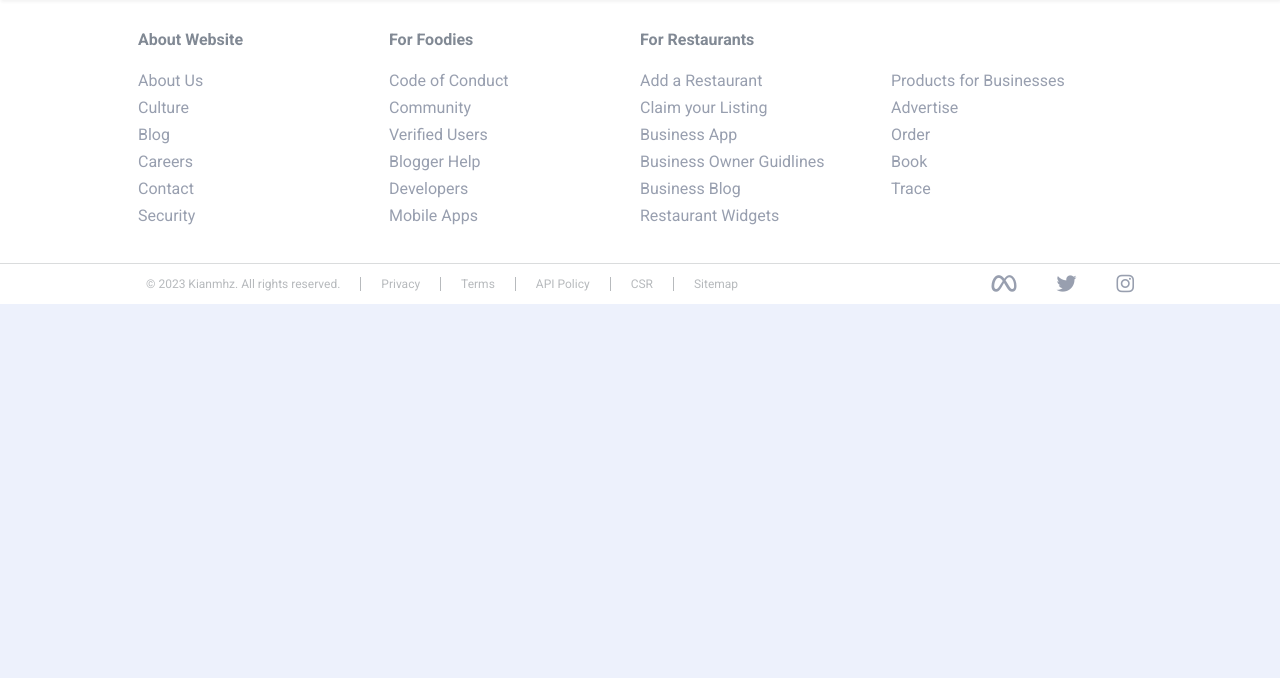
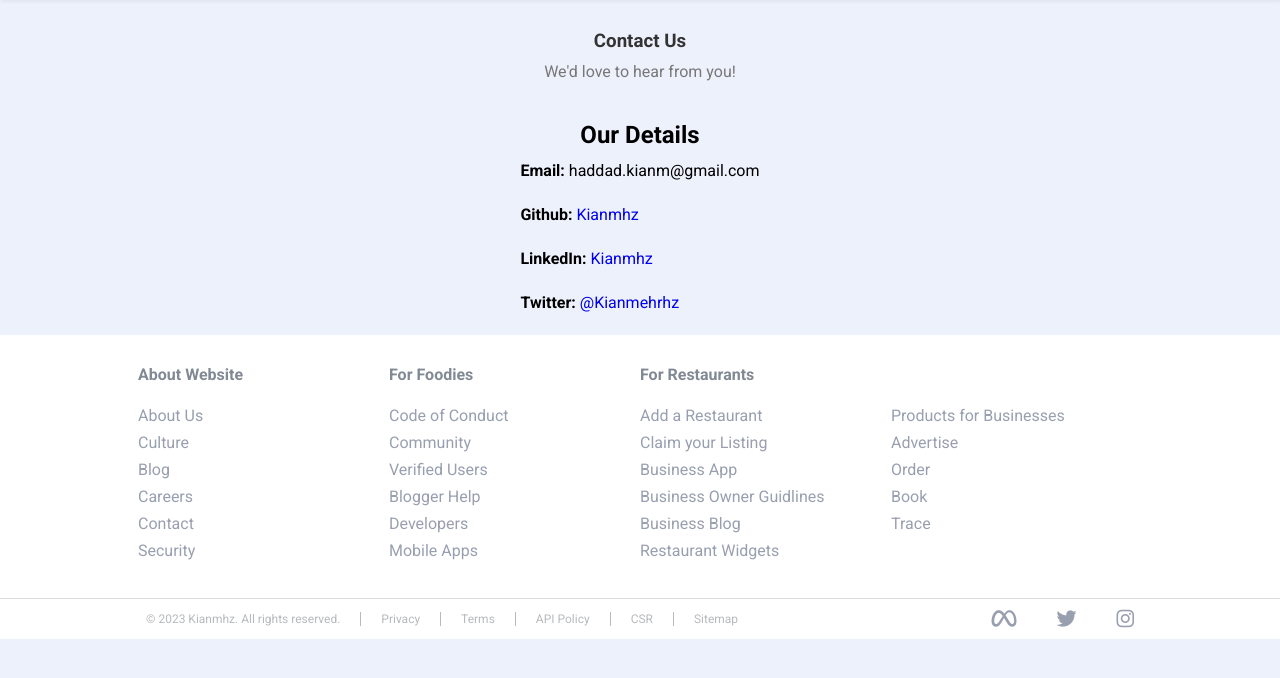
Before and after one commit to Kianmhz/Dine-Discover, a Django app: page /contact/ in a window 1280 px wide. Shown: the part 70-748 px from the top of the page. Run offline with Django 4.2, Linux system fonts and the light colour scheme; some libraries are stand-ins or nearby versions.

Commit message:
Finisehd About Us and Contact page.

```diff
--- a/main/urls.py
+++ b/main/urls.py
@@ -6,7 +6,7 @@ urlpatterns = [
     path("login/", views.loginPage, name='login'),
     path("signup/", views.signupPage, name='signup'),
     path("info/", views.infoPage, name='info'),
-    path("about/", views.aboutUsPage, name='about'),
+    path("aboutus/", views.aboutUsPage, name='about'),
     path("contact/", views.contactPage, name='contact'),
     path("userprofile/", views.userprofilePage, name='profile'),
     path("reviews/", views.reviewsPage, name='reviews'),
--- a/static/style/userprofile.css
+++ b/static/style/userprofile.css
@@ -23,6 +23,11 @@
 
 .profile_about {
     padding-top: 20px;
+}
+
+.profile_about div{
+    line-height: 1.5;
+    margin-bottom: 20px;
 }
 
 .profile_about h2{
--- a/templates/main/contact.html
+++ b/templates/main/contact.html
@@ -5,6 +5,33 @@
 contact page
 {% endblock title %}
 
+{% block style %}
+<link rel="stylesheet" href="{% static 'style/userprofile.css' %}">
+{% endblock style %}
+
 {% block content %}
+<div class="profile">
+    <div class="container">
+        <div class="profile_info">
+            <h3>Contact Us</h3>
+            <p>We'd love to hear from you!</p>
+        </div>
 
+        <div class="profile_about">
+            <h2>Our Details</h2>
+            <div>
+                <strong>Email:</strong> haddad.kianm@gmail.com
+            </div>
+            <div>
+                <strong>Github:</strong> <a href="https://github.com/kianmhz" target="_blank">Kianmhz</a>
+            </div>
+            <div>
+                <strong>LinkedIn:</strong> <a href="https://linkedin.com/in/kianmhz" target="_blank">Kianmhz</a>
+            </div>
+            <div>
+                <strong>Twitter:</strong> <a href="https://twitter.com/Kianmehrhz" target="_blank">@Kianmehrhz</a>
+            </div>
+        </div>
+    </div>
+</div>
 {% endblock content %}
--- a/templates/main/footer.html
+++ b/templates/main/footer.html
@@ -3,11 +3,11 @@
         <div class="container">
             <div>
                 <span><strong>About Website</strong></span>
-                <a href="#">About Us</a>
+                <a href="{% url 'about' %}">About Us</a>
                 <a href="#">Culture</a>
                 <a href="#">Blog</a>
                 <a href="#">Careers</a>
-                <a href="#">Contact</a>
+                <a href="{% url 'contact' %}">Contact</a>
                 <a href="#">Security</a>
             </div>
             <div>
```
Also changed, not shown: templates/main/aboutus.html (+47 -0 lines).
